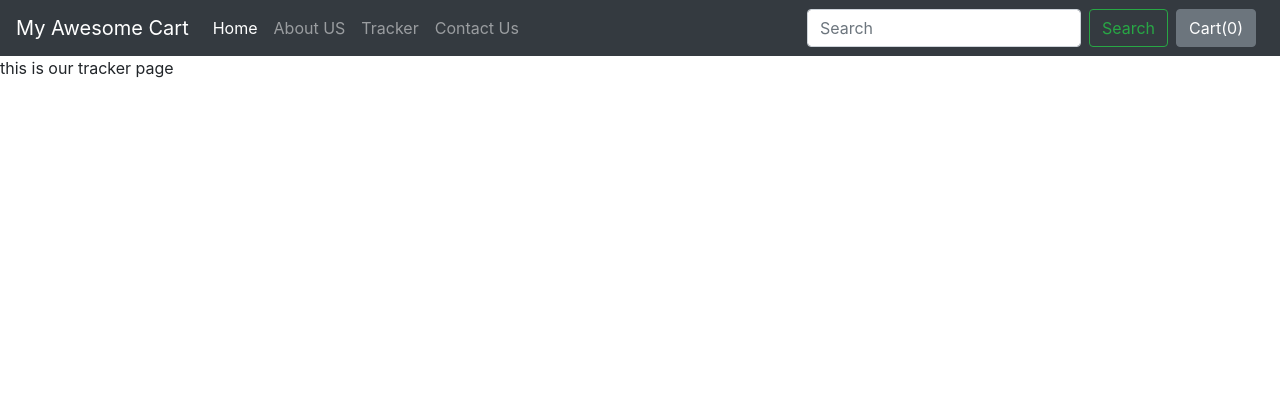
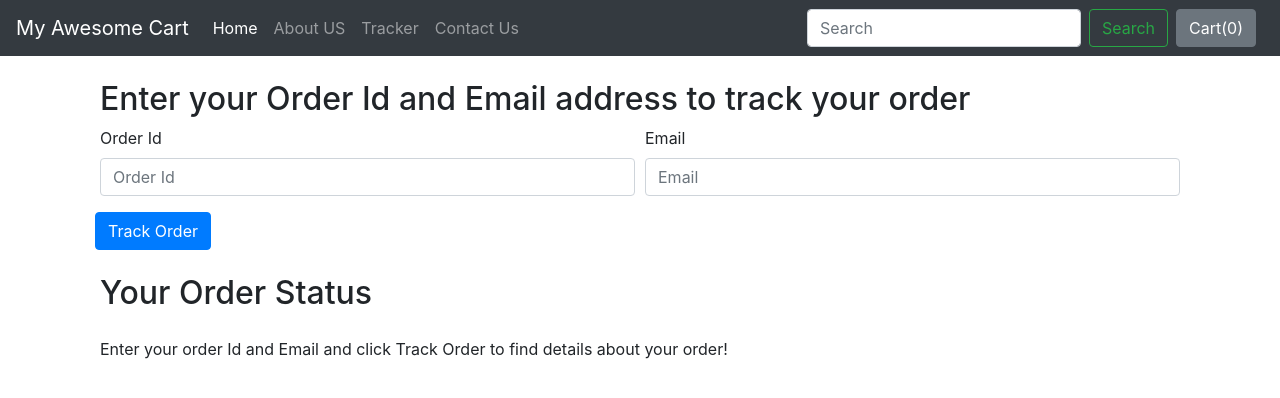
Before and after one commit to SatishPatel8424/MyAwesomeCart, a Django app: page /shop/tracker/ in a window 1280 px wide. Shown: the top 398 px of the page. Run offline with Django 3.2, Linux system fonts and the light colour scheme; some libraries are stand-ins or nearby versions.

Commit message:
website order Tracker...

```diff
--- a/mac/Blog/templates/Blog/index.html
+++ b/mac/Blog/templates/Blog/index.html
@@ -1,4 +1,4 @@
-<!doctype html>
+
 <html lang="en">
   <head>
     <!-- Required meta tags -->
--- a/mac/shop/admin.py
+++ b/mac/shop/admin.py
@@ -1,8 +1,9 @@
 from django.contrib import admin
 
 # Register your models here.
-from .models import Product, Contact, Orders
+from .models import Product, Contact, Orders, OrderUpdate
 
 admin.site.register(Product)
 admin.site.register(Contact)
 admin.site.register(Orders)
+admin.site.register(OrderUpdate)
--- a/mac/shop/templates/shop/basic.html
+++ b/mac/shop/templates/shop/basic.html
@@ -57,7 +57,9 @@ sagittis lacus vel augue laoreet rutrum faucibus.">
 
    <!-- Optional JavaScript -->
     <!-- jQuery first, then Popper.js, then Bootstrap JS -->
-    <script src="https://code.jquery.com/jquery-3.3.1.slim.min.js" integrity="sha384-q8i/X+965DzO0rT7abK41JStQIAqVgRVzpbzo5smXKp4YfRvH+8abtTE1Pi6jizo" crossorigin="anonymous"></script>
+   <script src="https://code.jquery.com/jquery-3.3.1.js"
+  integrity="sha256-2Kok7MbOyxpgUVvAk/HJ2jigOSYS2auK4Pfzbm7uH60="
+  crossorigin="anonymous"></script>
     <script src="https://cdnjs.cloudflare.com/ajax/libs/popper.js/1.14.7/umd/popper.min.js" integrity="sha384-UO2eT0CpHqdSJQ6hJty5KVphtPhzWj9WO1clHTMGa3JDZwrnQq4sF86dIHNDz0W1" crossorigin="anonymous"></script>
     <script src="https://stackpath.bootstrapcdn.com/bootstrap/4.3.1/js/bootstrap.min.js" integrity="sha384-JjSmVgyd0p3pXB1rRibZUAYoIIy6OrQ6VrjIEaFf/nJGzIxFDsf4x0xIM+B07jRM" crossorigin="anonymous"></script>
     {% block js %} {% endblock%}
--- a/mac/shop/templates/shop/tracker.html
+++ b/mac/shop/templates/shop/tracker.html
@@ -1,4 +1,67 @@
 {% extends 'shop/basic.html' %}
+{% block title%} My Awesome Cart Tracker{% endblock %}
+{% block body %}
+<div class="container">
+    <div class="col my-4">
+        <h2>Enter your Order Id and Email address to track your order</h2>
+        <form method="post" action="#" id="trackerForm">{% csrf_token %}
+            <div class="form-row">
+                <div class="form-group col-md-6">
+                    <label for="inputname">Order Id</label>
+                    <input type="text" class="form-control" id="orderId" name="orderId" placeholder="Order Id">
+                </div>
+                <div class="form-group col-md-6">
+                    <label for="inputEmail4">Email</label>
+                    <input type="email" class="form-control" id="email" name="email" placeholder="Email">
+                </div>
+                <button type="submit" class="btn btn-primary">Track Order</button>
+            </div>
+    </div>
+    <div class="col my-4">
+        <h2>Your Order Status</h2>
+        <div class="my-4">
+            <ul class="list-group" id="items">
+            	Enter your order Id and Email and click Track Order to find details about your order!
+            </ul>
+        </div>
+    </div>
+</div>
+{% endblock %}
+{% block js %}
+<script>
+$('#trackerForm').submit(function(event) {
+    $('#items').empty();
+    var formData = {
+        'orderId': $('input[name=orderId]').val(),
+        'email': $('input[name=email]').val(),
+        'csrfmiddlewaretoken': $('input[name=csrfmiddlewaretoken]').val()
+    };
+    $.ajax({
+            type: 'POST',
+            url: '/shop/tracker/',
+            data: formData,
+            encode: true
+        })
+        .done(function(data) {
 
-{% block title %}  tracker {% endblock %}
-{% block body %} this is our tracker page  {% endblock %}
+            updates = JSON.parse(data);
+            if (updates.length > 0 & updates != {}) {
+                for (i = 0; i < updates.length; i++) {
+                    let text = updates[i]['text'];
+                    let time = updates[i]['time'];
+                    mystr = `<li class="list-group-item d-flex justify-content-between align-items-center">
+                    ${text}
+                    <span class="badge badge-primary badge-pill">${time}</span>
+                </li>`
+                    $('#items').append(mystr);
+                }
+            } else {
+            	mystr = `<li class="list-group-item d-flex justify-content-between align-items-center">
+                    Sorry, We are not able to fetch this order id and email. Make sure to type correct order Id and email</li>`
+            	$('#items').append(mystr);
+            }
+        });
+    event.preventDefault();
+});
+</script>
+{% endblock %}
--- a/mac/shop/views.py
+++ b/mac/shop/views.py
@@ -1,15 +1,14 @@
+import json
 from math import ceil
 
+from django.http import HttpResponse
 from django.shortcuts import render
 
-from .models import Product, Contact, Orders
+from .models import Product, Contact, Orders, OrderUpdate
 
 
 # Create your views here.
 def index(requst):
-   # products = Product.objects.all()
-    #(products)
-
     allprods=[]
     catprods = Product.objects.values('category','id')
     cats = {item['category'] for item in catprods}
@@ -17,12 +16,9 @@ def index(requst):
         prod = Product.objects.filter(category=cat)
         n = len(prod)
         nSlides = n // 4 + ceil((n / 4) - (n // 4))
-
         allprods.append([prod, range(1 ,nSlides),nSlides])
 
-   # params ={'no_of_slides':nSlides, 'range': range(1,nSlides), 'product': products}
-    #allprods = [[products, range(1, nSlides), nSlides],
-     #           [products, range(1, nSlides), nSlides]]
+
     params ={'allprods':allprods}
     return render(requst,'shop/index.html',params)
 
@@ -40,8 +36,25 @@ def contact(requst):
 
     return render(requst,'shop/contact.html')
 
-def tracker(requst):
-    return render(requst, 'shop/tracker.html')
+def tracker(request):
+    if request.method=="POST":
+        orderId = request.POST.get('orderId', '')
+        email = request.POST.get('email', '')
+        try:
+            order = Orders.objects.filter(order_id=orderId, email=email)
+            if len(order)>0:
+                update = OrderUpdate.objects.filter(order_id=orderId)
+                updates = []
+                for item in update:
+                    updates.append({'text': item.update_desc, 'time': item.timestamp})
+                    response = json.dumps(updates, default=str)
+                return HttpResponse(response)
+            else:
+                return HttpResponse('{}')
+        except Exception as e:
+            return HttpResponse('{}')
+
+    return render(request, 'shop/tracker.html')
 
 def search(requst):
     return render(requst, 'shop/search.html')
@@ -64,6 +77,8 @@ def checkout(requst):
         order = Orders( items_json=items_json,name=name, email=email,address=address,city=city,state=state,zip_code=zip_code, phone=phone)
         order.save()
 
+        update = OrderUpdate(order_id=order.order_id,update_desc="The order has been placed")
+        update.save()
         thank = True
         id= order.order_id
         return render(requst,'shop/checkout.html',{'thank':thank,'id':id})
```
Also changed, not shown: mac/shop/models.py (+10 -0 lines), mac/db.sqlite3.
